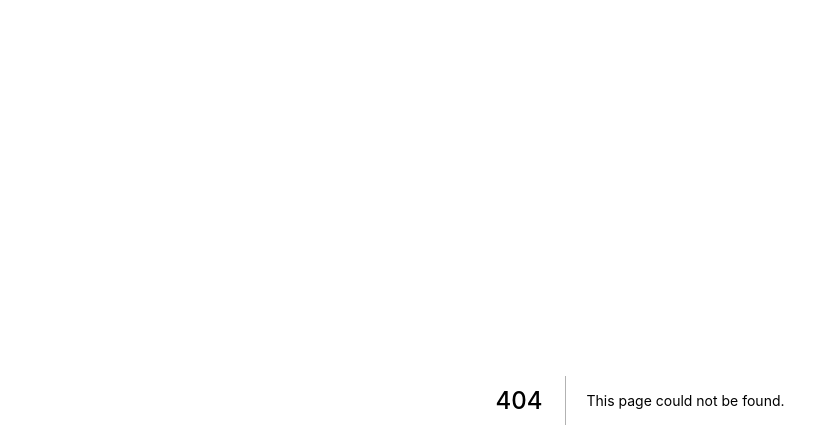
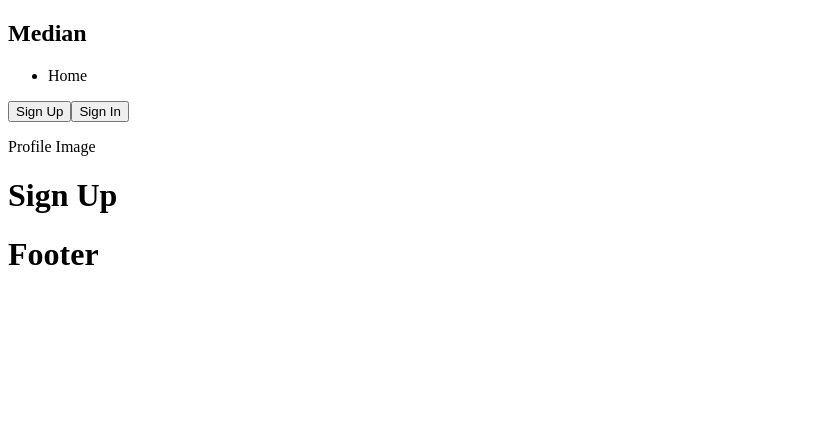
Before and after one commit to JCoonceWozU/woz-blog-fe-client-team1, a Next.js app: page /signup in a window 1280 px wide. Before the commit this address had no page. Shown: the top 448 px of the page, without its empty margins (0-839 px from the left). Built offline with nearby package versions, Linux system fonts and the light colour scheme.

Commit message:
feat/add-routes

```diff
--- /dev/null
+++ b/layouts/Layout.js
@@ -0,0 +1,19 @@
+import React from 'react';
+import Head from 'next/head';
+import NavBar from './NavBar';
+import Footer from './Footer';
+
+const Layout = (props) => {
+    return (
+        <div>
+            <Head>
+                <title>Median</title>
+            </Head>
+            <NavBar />
+            {props.children}
+            <Footer />
+        </div>
+    )
+}
+
+export default Layout;
--- a/package.json
+++ b/package.json
@@ -8,8 +8,10 @@
     "start": "next start"
   },
   "dependencies": {
+    "bootstrap": "^4.5.0",
     "next": "9.4.4",
     "react": "16.13.1",
+    "react-bootstrap": "^1.0.1",
     "react-dom": "16.13.1"
   }
 }
--- /dev/null
+++ b/pages/signup.js
@@ -0,0 +1,14 @@
+import React from 'react'
+import Layout from '../layouts/Layout';
+
+const signUp = () => {
+    return (
+        <Layout>
+            <div>
+                <h1>Sign Up</h1>
+            </div>
+        </Layout>
+    )
+}
+
+export default signUp
```
Also changed, not shown: pages/index.js (+8 -8 lines), pages/profile.js (added, +13 -0 lines), components/Article.js (renamed from pages/components/Article.js), components/Articles.js (renamed from pages/components/Articles.js), components/Home.js (renamed from pages/components/Home.js), components/Tag.js (renamed from pages/components/Tag.js), components/Tags.js (added), layouts/Footer.js (renamed from pages/layouts/Footer.js), layouts/NavBar.js (renamed from pages/layouts/NavBar.js), 1 other file (tests, documents, lock files or other folders).
